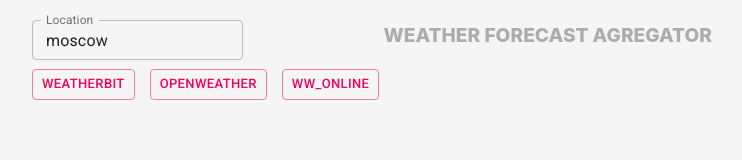
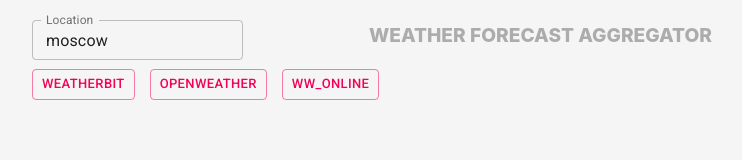
Before and after one commit to srgmkv/weather-forecast-aggregator, a React (Create React App) app: page / in a window 1280 px wide. Shown: the top 160 px of the page, without its empty margins (263-1005 px from the left). Built offline with nearby package versions, Linux system fonts and the light colour scheme.

Commit message:
title of app

```diff
--- a/public/index.html
+++ b/public/index.html
@@ -5,7 +5,7 @@
   <meta charset="utf-8" />
   <link rel="shortcut icon" href="%PUBLIC_URL%/favicon.ico" />
   <meta name="viewport" content="width=device-width, initial-scale=1" />
-  <title>Weather Agregator App</title>
+  <title>Weather forecast</title>
 </head>
 
 <body>
--- a/src/components/SearchInput.js
+++ b/src/components/SearchInput.js
@@ -31,7 +31,7 @@
         onClick={() => changeInput('toEmpty')}
         value={inputValue}
       />
-      <div className="caption">WEATHER FORECAST AGREGATOR</div>
+      <div className="caption">WEATHER FORECAST AGGREGATOR</div>
     </div>
   );
 }
```
